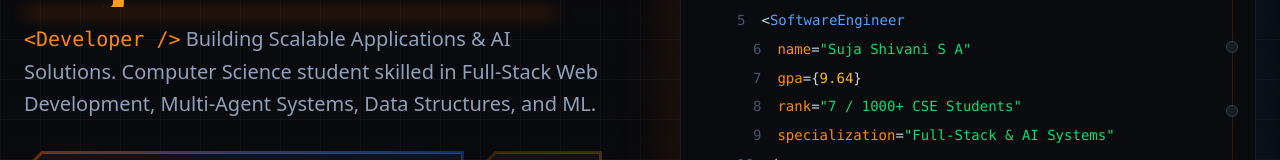
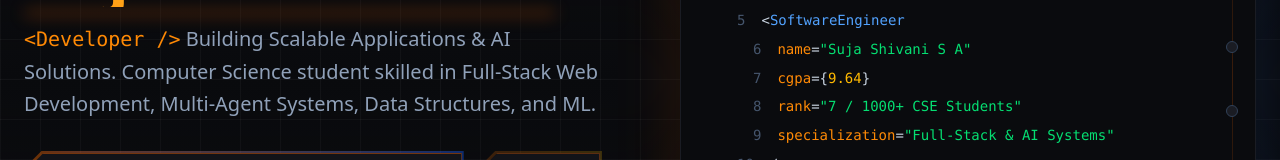
Before and after one commit to Shivani-369/Portfolio, a Next.js app: page /Portfolio/ in a window 1280 px wide. Shown: the part 321-481 px from the top of the page. Built offline with nearby package versions, Linux system fonts and the light colour scheme.

Commit message:
Update gpa prop to cgpa in hero code block

```diff
--- a/src/app/page.tsx
+++ b/src/app/page.tsx
@@ -298,7 +298,7 @@ export default function Home() {
                     <div className="pl-4"><span className="text-slate-600 mr-4 select-none">4</span><span className="text-purple-400">return</span> (</div>
                     <div className="pl-8"><span className="text-slate-600 mr-4 select-none">5</span>&lt;<span className="text-blue-400">SoftwareEngineer</span></div>
                     <div className="pl-12"><span className="text-slate-600 mr-4 select-none">6</span><span className="text-orange-400">name</span>=<span className="text-green-400">&quot;Suja Shivani S A&quot;</span></div>
-                    <div className="pl-12"><span className="text-slate-600 mr-4 select-none">7</span><span className="text-orange-400">gpa</span>=&#123;<span className="text-amber-400">9.64</span>&#125;</div>
+                    <div className="pl-12"><span className="text-slate-600 mr-4 select-none">7</span><span className="text-orange-400">cgpa</span>=&#123;<span className="text-amber-400">9.64</span>&#125;</div>
                     <div className="pl-12"><span className="text-slate-600 mr-4 select-none">8</span><span className="text-orange-400">rank</span>=<span className="text-green-400">&quot;7 / 1000+ CSE Students&quot;</span></div>
                     <div className="pl-12"><span className="text-slate-600 mr-4 select-none">9</span><span className="text-orange-400">specialization</span>=<span className="text-green-400">&quot;Full-Stack &amp; AI Systems&quot;</span></div>
                     <div className="pl-8"><span className="text-slate-600 mr-4 select-none">10</span>/&gt;</div>
```
